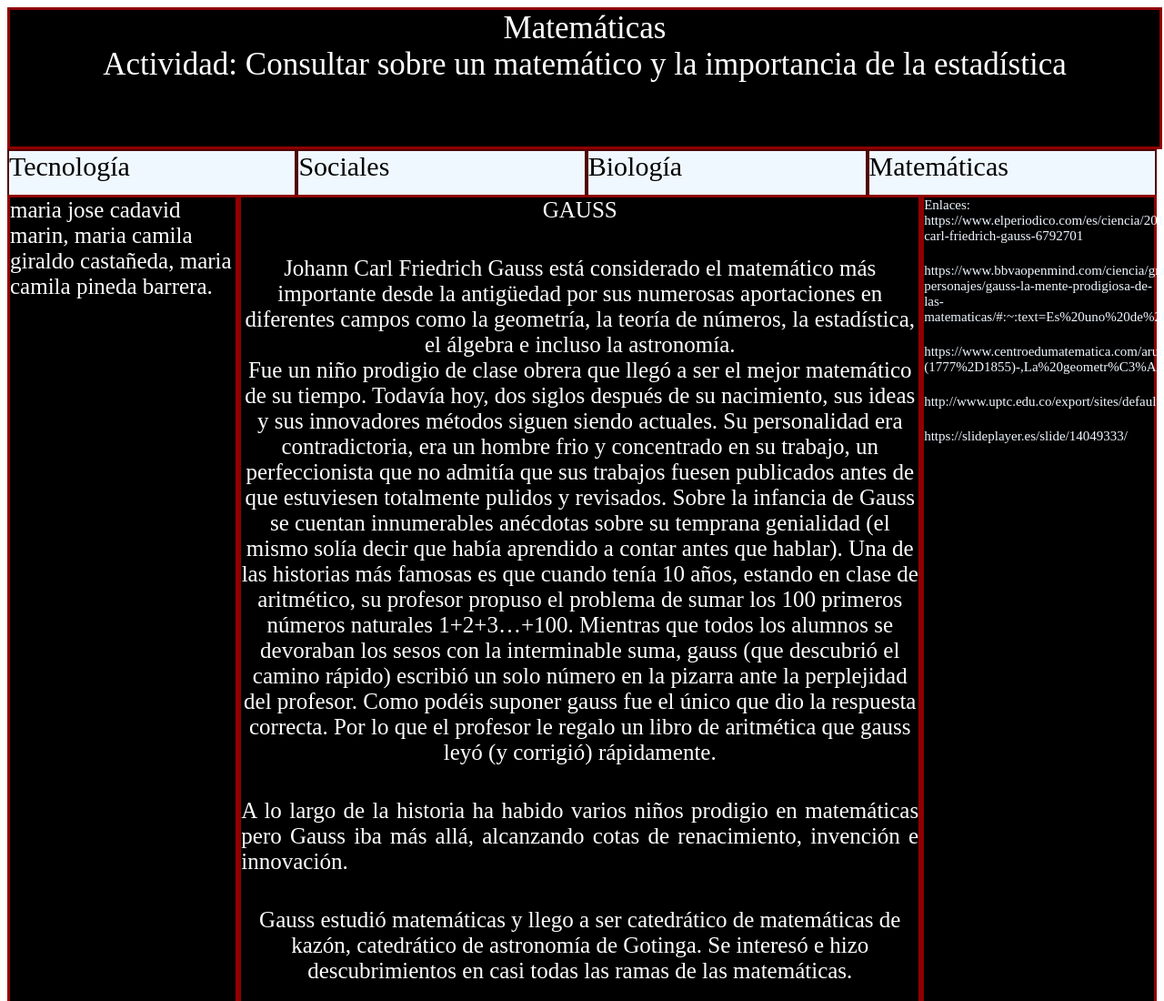
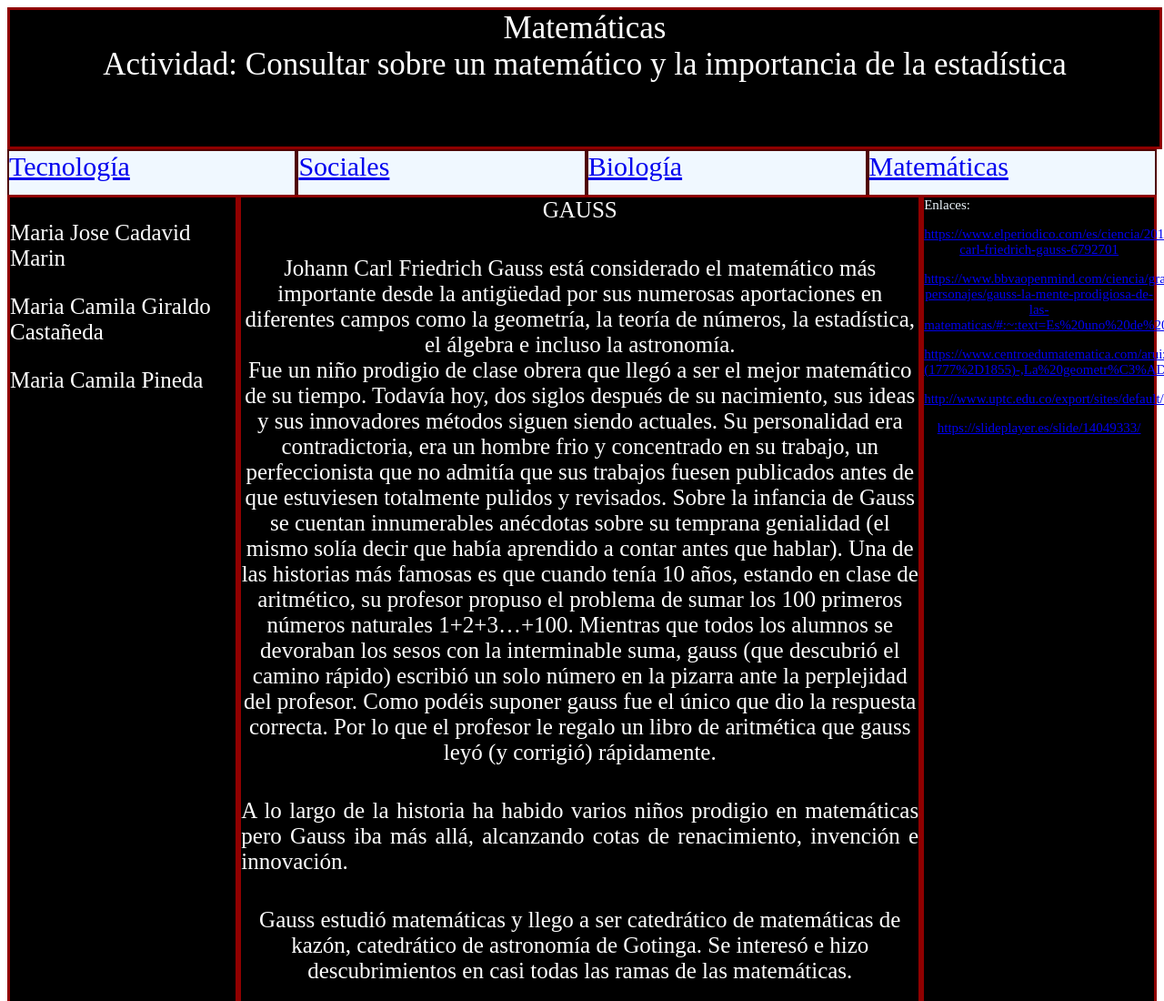
Before and after one commit to mariacadavid0/mariaaa, a plain HTML site: page matematicas.html in a window 1280 px wide. Shown: the top 1100 px of the page at 91% size. Drawn offline with Linux system fonts and the light colour scheme.

Commit message:
actualización 5

```diff
--- a/matematicas.html
+++ b/matematicas.html
@@ -15,17 +15,26 @@
 
 </div>
 <div  class="menu">
-<div class="tecnología">Tecnología </div>
-<div  class="sociales">Sociales</div>
-<div  class="biología">Biología</div>
-<div  class="matemáticas">Matemáticas</div>
-</div>
+    <div class="tecnología">
+        <a href="index.html">Tecnología</a>
+         </div>
+    <div  class="sociales">
+        <a href="sociales.html"> Sociales</a>
+    </div>
+    <div  class="biología">
+      <a href="biologia.html">Biología</a>
+    </div>
+    <div  class="matemáticas">
+        <a href="matematicas.html">Matemáticas</a>
+    </div>
+    </div>
 
 <div class="contenedorp2">
 <div  class="izquierda">
-maria jose cadavid marin,
-maria camila giraldo castañeda,
-maria camila pineda barrera.
+    <p>Maria Jose Cadavid Marin</p>
+    <p> Maria Camila Giraldo Castañeda</p>
+    <p> Maria Camila Pineda</p>
+
 
 </div>
 <div  class="centro">
@@ -127,15 +136,13 @@ Se interesó e hizo descubrimientos en casi todas las ramas de las matemáticas.
 
 </div>
 <div class="derecha">
-Enlaces: https://www.elperiodico.com/es/ciencia/20180430/johann-carl-friedrich-gauss-6792701
-<center>ㅤ</center>
-https://www.bbvaopenmind.com/ciencia/grandes-personajes/gauss-la-mente-prodigiosa-de-las-matematicas/#:~:text=Es%20uno%20de%20los%20teoremas,un%20total%20de%20146%20entradas.
-<center>ㅤ</center>
-https://www.centroedumatematica.com/aruiz/libros/No%20euclidianas/Capitulo_04/Cap_04_01.htm#:~:text=(1777%2D1855)-,La%20geometr%C3%ADa%20es%20emp%C3%ADrica,de%20acuerdo%20a%20la%20experiencia.
-<center>ㅤ</center>
-http://www.uptc.edu.co/export/sites/default/facultades/f_educacion/pregrado/matematicas/inf_general/documentos/ELECTIVA_INTERDISCIPLINAR_I.pdf
-<center>ㅤ</center>
-https://slideplayer.es/slide/14049333/
+Enlaces: <p> <center> <a href="https://www.elperiodico.com/es/ciencia/20180430/johann-carl-friedrich-gauss-6792701">https://www.elperiodico.com/es/ciencia/20180430/johann-carl-friedrich-gauss-6792701</a></center></p>
+<p> <center> <a href="https://www.bbvaopenmind.com/ciencia/grandes-personajes/gauss-la-mente-prodigiosa-de-las-matematicas/#:~:text=Es%20uno%20de%20los%20teoremas,un%20total%20de%20146%20entradas.">https://www.bbvaopenmind.com/ciencia/grandes-personajes/gauss-la-mente-prodigiosa-de-las-matematicas/#:~:text=Es%20uno%20de%20los%20teoremas,un%20total%20de%20146%20entradas.</a></center></p>
+<p> <center> <a href="https://www.centroedumatematica.com/aruiz/libros/No%20euclidianas/Capitulo_04/Cap_04_01.htm#:~:text=(1777%2D1855)-,La%20geometr%C3%ADa%20es%20emp%C3%ADrica,de%20acuerdo%20a%20la%20experiencia.">https://www.centroedumatematica.com/aruiz/libros/No%20euclidianas/Capitulo_04/Cap_04_01.htm#:~:text=(1777%2D1855)-,La%20geometr%C3%ADa%20es%20emp%C3%ADrica,de%20acuerdo%20a%20la%20experiencia.</a></center></p>
+<p> <center> <a href="http://www.uptc.edu.co/export/sites/default/facultades/f_educacion/pregrado/matematicas/inf_general/documentos/ELECTIVA_INTERDISCIPLINAR_I.pdf
+ ">http://www.uptc.edu.co/export/sites/default/facultades/f_educacion/pregrado/matematicas/inf_general/documentos/ELECTIVA_INTERDISCIPLINAR_I.pdf
+</a></center></p>
+<p> <center> <a href="https://slideplayer.es/slide/14049333/">https://slideplayer.es/slide/14049333/</a></center></p>
 
 
 
--- a/temas.css
+++ b/temas.css
@@ -28,6 +28,18 @@
     margin: 2px;
     font-size: 30px;
 }
+
+.img {
+
+width: 500px;
+height: 300px;
+
+
+}
+
+
+
+
 .sociales{
     width: 330px;
     height: 48px;
```
Also changed, not shown: biologia.html (+26 -9 lines), index.html (+7 -5 lines), sociales.html (+17 -6 lines), Energias_renovables.jpg (added).
